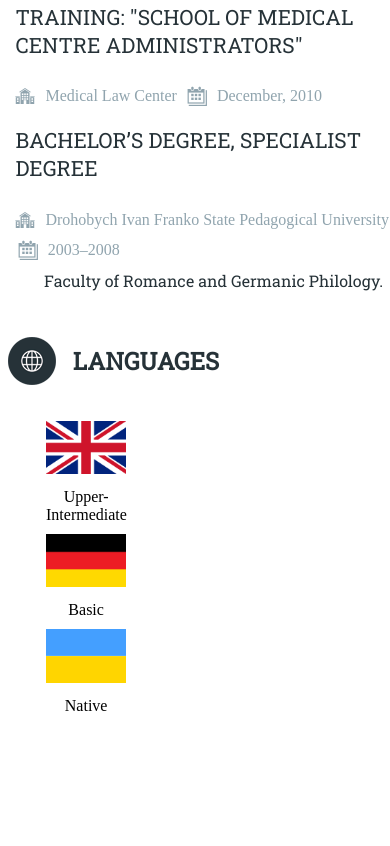
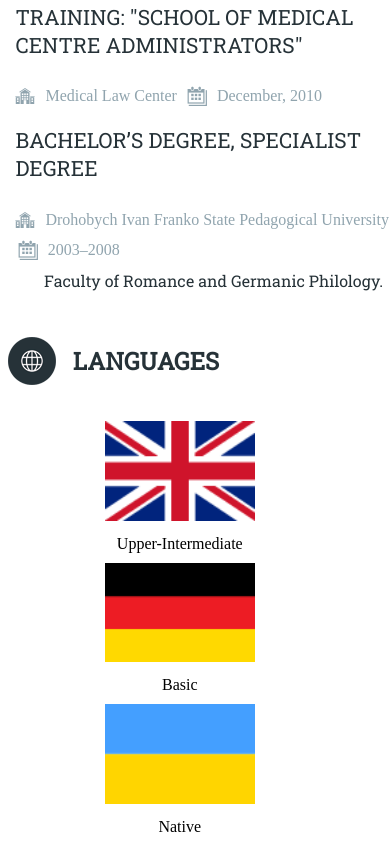
Before and after one commit to yardr/yaroslav-cv, a plain HTML site: page index.html in a window 390 px wide. Shown: the part 2730-3576 px from the top of the page. Before the commit the page ends 3455 px from the top, so only its background shows below. Drawn offline with Linux system fonts and the light colour scheme.

Commit message:
flags css changed

```diff
--- a/styles/main.scss
+++ b/styles/main.scss
@@ -314,10 +314,13 @@ body {
         article {
             section {
                 .lang-box {
-                    flex-direction: column;
                     align-content: space-between;
                     div {
                     flex-basis: 100%;
+                    img {
+                        width: 150px;
+                        height: auto;
+                    }
                 }
                 .desc {
                     padding-bottom: 10px;
```
Also changed, not shown: styles/main.css, 1 other file.
